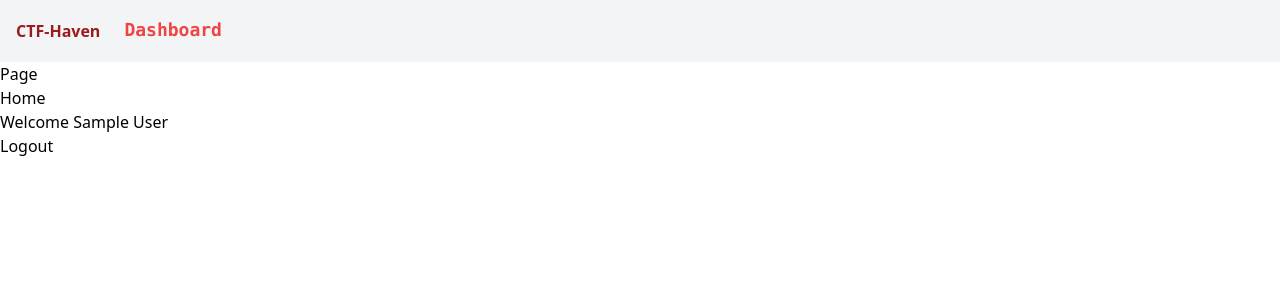
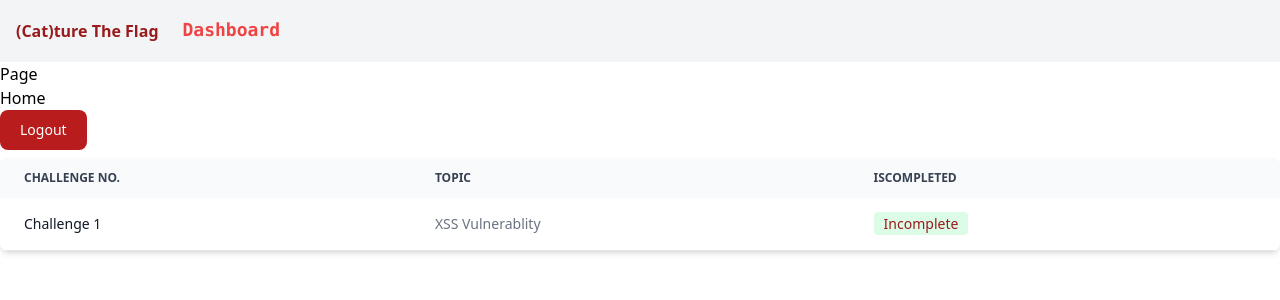
Before and after one commit to Jaycee3004/ctf, a Next.js app: page /dashboard in a window 1280 px wide. Shown: the top 300 px of the page. Built offline with nearby package versions, Linux system fonts and the light colour scheme; no server answers; the database is empty; sample sign-in values are in the browser's storage.

Commit message:
Added scoreboard

```diff
--- a/app/(auth)/register/page.tsx
+++ b/app/(auth)/register/page.tsx
@@ -38,6 +38,17 @@ export default function RegisterPage() {
   return (
         <div>
 
+          {error && <div className="flex items-center p-4 mb-4 text-sm text-red-800 rounded-lg bg-red-50 dark:bg-gray-800 dark:text-red-400" role="alert">
+          <svg className="flex-shrink-0 inline w-4 h-4 me-3" aria-hidden="true" xmlns="http://www.w3.org/2000/svg" fill="currentColor" viewBox="0 0 20 20">
+            <path d="M10 .5a9.5 9.5 0 1 0 9.5 9.5A9.51 9.51 0 0 0 10 .5ZM9.5 4a1.5 1.5 0 1 1 0 3 1.5 1.5 0 0 1 0-3ZM12 15H8a1 1 0 0 1 0-2h1v-3H8a1 1 0 0 1 0-2h2a1 1 0 0 1 1 1v4h1a1 1 0 0 1 0 2Z"/>
+          </svg>
+          <span className="sr-only">Info</span>
+          <div>
+            <span className="font-medium text-l">Error: </span> username must include @
+          </div>
+        </div>}
+
+
           <div className="flex flex-col items-center mt-[10vh]">
                 <h2 className="mb-5 text-gray-900 font-mono font-bold text-xl">Register</h2>
 
--- a/app/(auth)/signin/page.tsx
+++ b/app/(auth)/signin/page.tsx
@@ -41,7 +41,16 @@ export default function SignIn() {
 
   return (
     <div >
-      {error && <p>{error}</p>}
+      {/* {error && <p>{error}</p>} */}
+      {error && <div className="flex items-center p-4 mb-4 text-sm text-red-800 rounded-lg bg-red-50 dark:bg-gray-800 dark:text-red-400" role="alert">
+        <svg className="flex-shrink-0 inline w-4 h-4 me-3" aria-hidden="true" xmlns="http://www.w3.org/2000/svg" fill="currentColor" viewBox="0 0 20 20">
+          <path d="M10 .5a9.5 9.5 0 1 0 9.5 9.5A9.51 9.51 0 0 0 10 .5ZM9.5 4a1.5 1.5 0 1 1 0 3 1.5 1.5 0 0 1 0-3ZM12 15H8a1 1 0 0 1 0-2h1v-3H8a1 1 0 0 1 0-2h2a1 1 0 0 1 1 1v4h1a1 1 0 0 1 0 2Z"/>
+        </svg>
+        <span className="sr-only">Info</span>
+        <div>
+          <span className="font-medium">Warning !</span> Invalid Username or Password.
+        </div>
+      </div>}
       {registered && <p>Registration successful!</p>}
       <div className="flex flex-col items-center mt-[10vh] rounded-md">
             <h2 className="mb-5 text-gray-900 font-mono font-bold text-xl">Sign-In</h2>
--- a/app/(challenges)/challenge1/page.tsx
+++ b/app/(challenges)/challenge1/page.tsx
@@ -64,9 +64,9 @@ export default function Challenge1() {
 
         <div>
                <IntervalChecker/>
-        <div className="flex flex-col h-screen">
+        <div className="flex flex-col h-screen content-denter">
             <div className="p-4">
-            <h1>Challenge 1</h1>
+            <h1 className=" mb-4 text-4xl font-extrabold leading-none tracking-tight text-gray-900 md:text-3xl lg:text-5xl dark:text-black">Challenge 1:  Alert the Cat</h1>
                 {/* <!-- Top bar --> */}
                 <p className="text-gray-100">Hello <span dangerouslySetInnerHTML={createMarkup()}></span></p>
             </div>
--- a/app/(checked-in)/dashboard/home.tsx
+++ b/app/(checked-in)/dashboard/home.tsx
@@ -2,6 +2,7 @@
 
 import { useEffect, useState } from "react";
 import { useRouter } from "next/navigation";
+import Scoreboard from "./scoreboard";
 // import firebase from '../firebaseConfig'
 import firebase from '../../../firebase/clients'
 
@@ -24,11 +25,13 @@ export default function Home() {
 
     if (user) {
         return (
+            <>
             <div>
                 <h1>Home</h1>
-                <p>Welcome {user.displayName}</p>
-                <button onClick={() => firebase.auth().signOut()}>Logout</button>
+                <button className="focus:outline-none text-white bg-red-700 hover:bg-red-800 focus:ring-4 focus:ring-red-300 font-medium rounded-lg text-sm px-5 py-2.5 me-2 mb-2 dark:bg-red-600 dark:hover:bg-red-700 dark:focus:ring-red-900" onClick={() => firebase.auth().signOut()}>Logout</button>
             </div>
+            <Scoreboard />
+            </>
         )
     } else {
         return <p>Loading...</p>
--- /dev/null
+++ b/app/(checked-in)/dashboard/scoreboard.tsx
@@ -0,0 +1,141 @@
+'use client';
+
+import { useEffect, useState } from "react";
+import { useRouter } from "next/navigation";
+// import firebase from '../firebaseConfig'
+import firebase from '../../../firebase/clients'
+import Link from 'next/link'
+import { challengeOneAtom } from "../../atoms";
+
+type User = firebase.User;
+
+async function readChallenges(uid: string) {
+    const db = firebase.firestore();
+    const userRef = db.collection('users').doc(uid);
+
+    console.log(userRef)
+
+    const to_return = await userRef.get().then((doc) => {
+        // console.log(doc)
+        if (doc.exists) {
+            const data = doc.data();
+            console.log("data")
+            console.log(data)
+            if (data) {
+                return data
+            }
+            // return data
+        } else {
+            console.log('No such document!');
+            return null
+        }
+    }).catch((error) => {
+        console.log('Error getting document:', error);
+    });
+    return to_return
+
+
+}
+
+
+export default function Scoreboard() {
+
+    const [user, setUser] = useState<User | null>(null);
+    const [challengeOneDone, setChallengeOneDone] = useState(false)
+    const router = useRouter();
+
+    // const [userData, setUserData] = useState();
+    // let userData = null
+    // const [filteredData, setFilteredData] = useState({});
+
+    useEffect(() => {
+        firebase.auth().onAuthStateChanged((user) => {
+            if (user) {
+                setUser(user);
+            } else {
+                router.push('/signin');
+            }
+        });
+
+        console.log(user)
+
+
+
+
+
+        // filteredData
+
+    }, [router]);
+
+    if (user) {
+        // console.log("User exists")
+        // console.log(user.uid)
+        readChallenges(user.uid).then((data) => {
+            // console.log("tempo-",data)
+            if (data) {
+                // console.log("data['challenge1']",data['challenge1'])
+                if (data['challenge1'] === 1) {
+                    setChallengeOneDone(true)
+                }
+            }
+
+            // return data
+        })
+        // console.log("user_dict",user_dict)
+
+
+        // const filteredData = Object.keys(userData).reduce((acc, key) => {
+        //     if (key.startsWith('challenge')) {
+        //       acc[key] = userData[key];
+        //     }
+        //     return acc;
+        //   }, {});
+        return (
+            <>
+                <div className="relative overflow-x-auto shadow-md sm:rounded-lg">
+                    <table className="w-full text-sm text-left rtl:text-right text-gray-500 dark:text-gray-400">
+                        <thead className="text-xs text-gray-700 uppercase bg-gray-50 dark:bg-gray-700 dark:text-gray-400">
+                            <tr>
+                                <th scope="col" className="px-6 py-3">
+                                    Challenge No.
+                                </th>
+                                <th scope="col" className="px-6 py-3">
+                                    Topic
+                                </th>
+                                <th scope="col" className="px-6 py-3">
+                                    isCompleted
+                                </th>
+                            </tr>
+                        </thead>
+                        <tbody>
+                            <tr className="odd:bg-white odd:dark:bg-gray-900 even:bg-gray-50 even:dark:bg-gray-800 border-b dark:border-gray-700">
+                                <th scope="row" className="px-6 py-4 font-medium text-gray-900 whitespace-nowrap dark:text-white">
+                                    <Link href="/challenge1" > Challenge 1</Link>
+                                </th>
+                                <td className="px-6 py-4">
+                                    XSS Vulnerablity
+                                </td>
+                                <td className="px-6 py-4">
+                                    {  challengeOneDone &&
+                                    <span className="bg-green-100 text-green-800 text-sm font-medium me-2 px-2.5 py-0.5 rounded dark:bg-green-900 dark:text-green-300">Done</span>
+
+                                    }
+                                    {  !challengeOneDone &&
+                                    <span className="bg-green-100 text-red-800 text-sm font-medium me-2 px-2.5 py-0.5 rounded dark:bg-red-900 dark:text-red-300">Incomplete</span>
+
+                                    }
+                                    {/* <span className="bg-green-100 text-green-800 text-sm font-medium me-2 px-2.5 py-0.5 rounded dark:bg-green-900 dark:text-green-300">Green</span> */}
+
+                                </td>
+
+                            </tr>
+                        </tbody>
+                    </table>
+                </div>
+
+            </>
+        )
+    } else {
+        return <p>Loading...</p>
+    }
+}
--- a/app/(checked-in)/layout.tsx
+++ b/app/(checked-in)/layout.tsx
@@ -11,7 +11,7 @@ export default function RootLayout({
         <>
         <nav className="bg-gray-100 p-4" >
             <div className="flex items-center">
-                <Link href="/" className="text-red-800 font-bold mr-4">CTF-Haven</Link>
+                <Link href="/" className="text-red-800 font-bold mr-4">(Cat)ture The Flag </Link>
             <div className="flex-grow">
 
             <span className="group inline-block">
@@ -19,11 +19,7 @@ export default function RootLayout({
                 <div className="w-0 group-hover:w-full h-0.5 bg-black ease-in-out duration-200"></div>
             </span>
                 </div>
-                <div>
-                {/* <Link href="/help" className="text-red-800 font-bold hover:text-red-900 px-2">Help</Link> */}
-                {/* <Link href="/chat" className="text-red-800 font-bold hover:text-red-900 px-2">Chat</Link> */}
 
-                </div>
             </div>
         </nav>
         <div className="container mx-auto">
```
Also changed, not shown: 1 other file (tests, documents, lock files or other folders).
